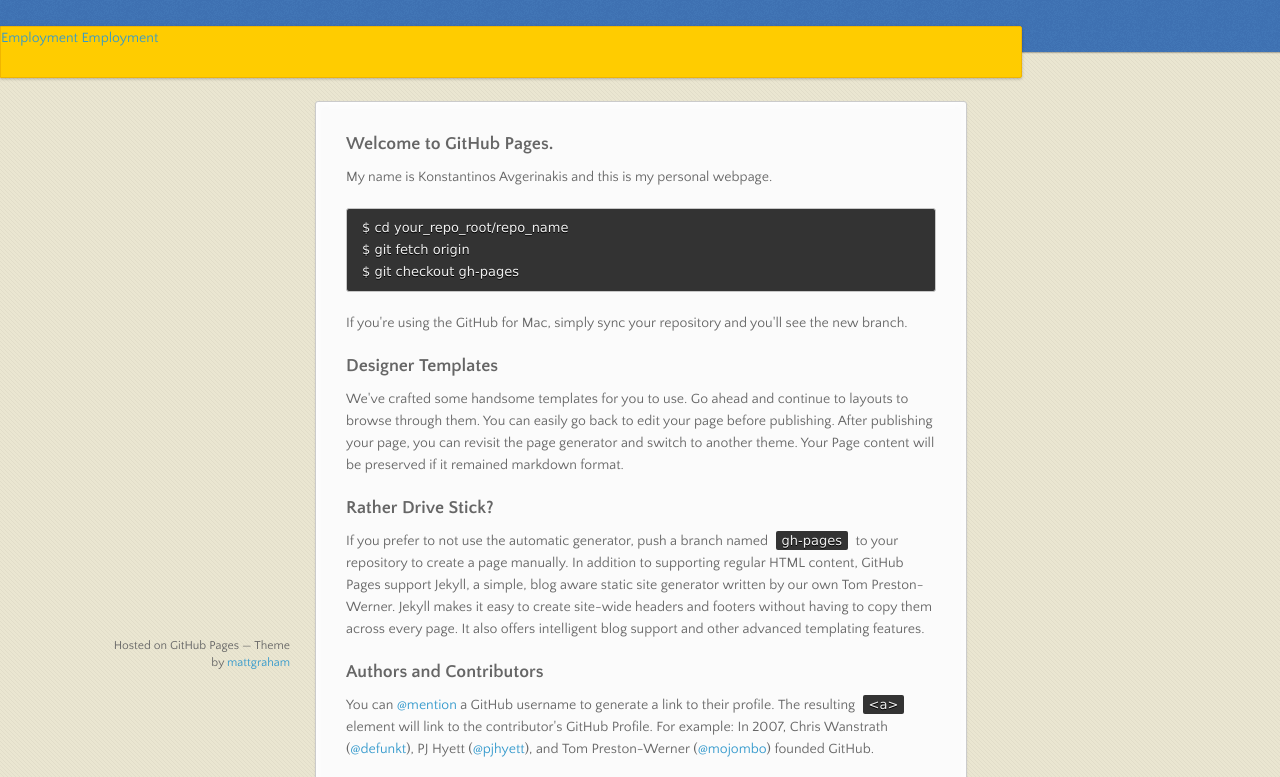
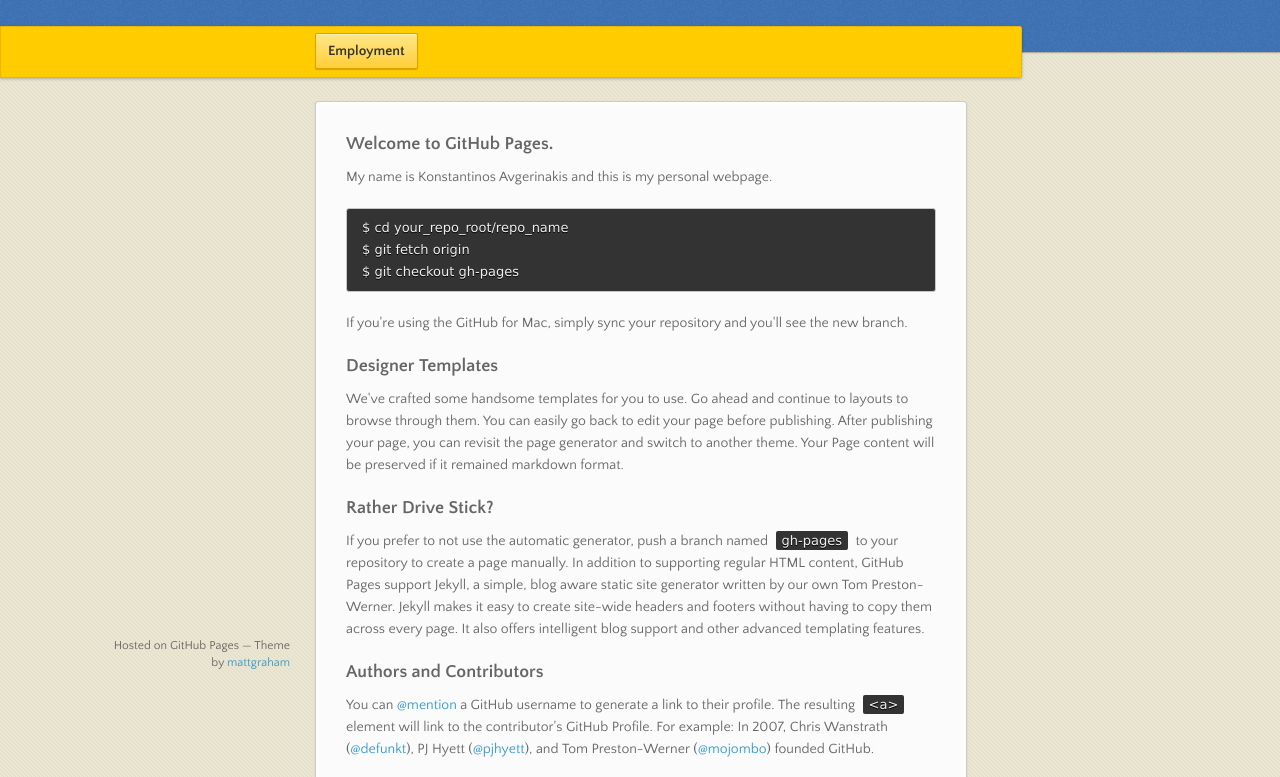
Before and after one commit to koafgeri/koafgeri.github.io, a plain HTML site: page index.html in a window 1280 px wide. Shown: the part 89-866 px from the top of the page. Drawn offline with nearby package versions, Linux system fonts and the light colour scheme.

Commit message:
Update index.html

```diff
--- a/index.html
+++ b/index.html
@@ -22,8 +22,8 @@
       </header>
 
       <div id="banner">
-        <a href="employment.html"><span class="tab">Employment</span></a>
-        <a href="employment.html"><span class="tab">Employment</span></a>
+        <a href="employment.html"><span class="button fork">Employment</span></a>
+        <a href="employment.html"><span class="button fork">Employment</span></a>
       </div><!-- end banner -->
 
     <div class="wrapper">
```
